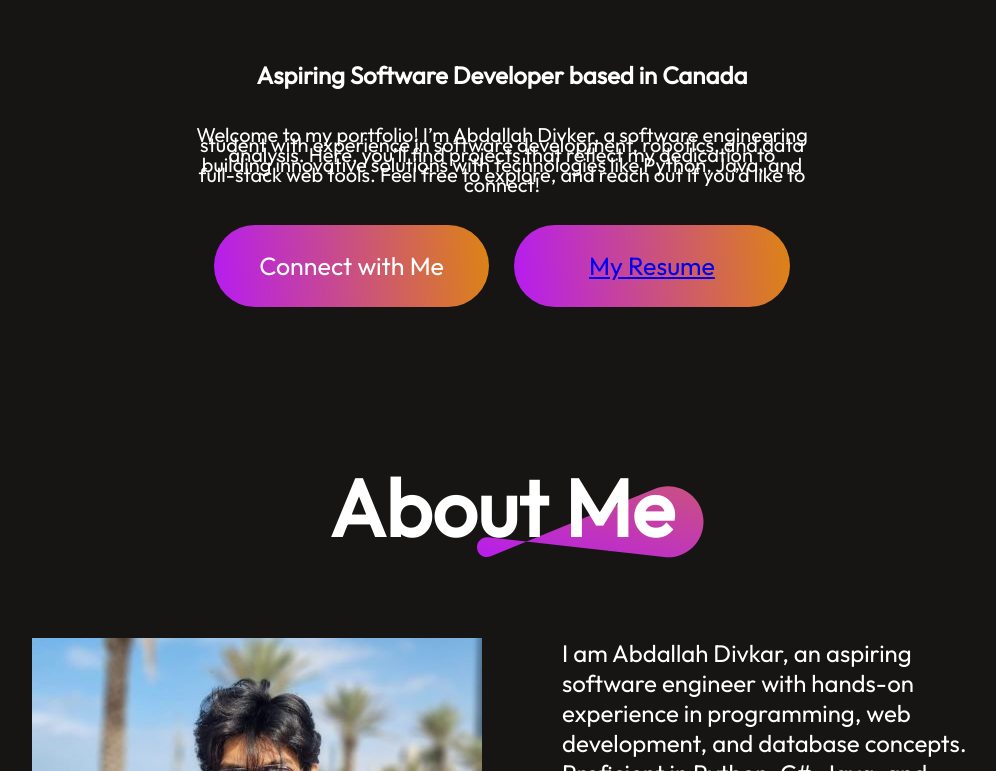
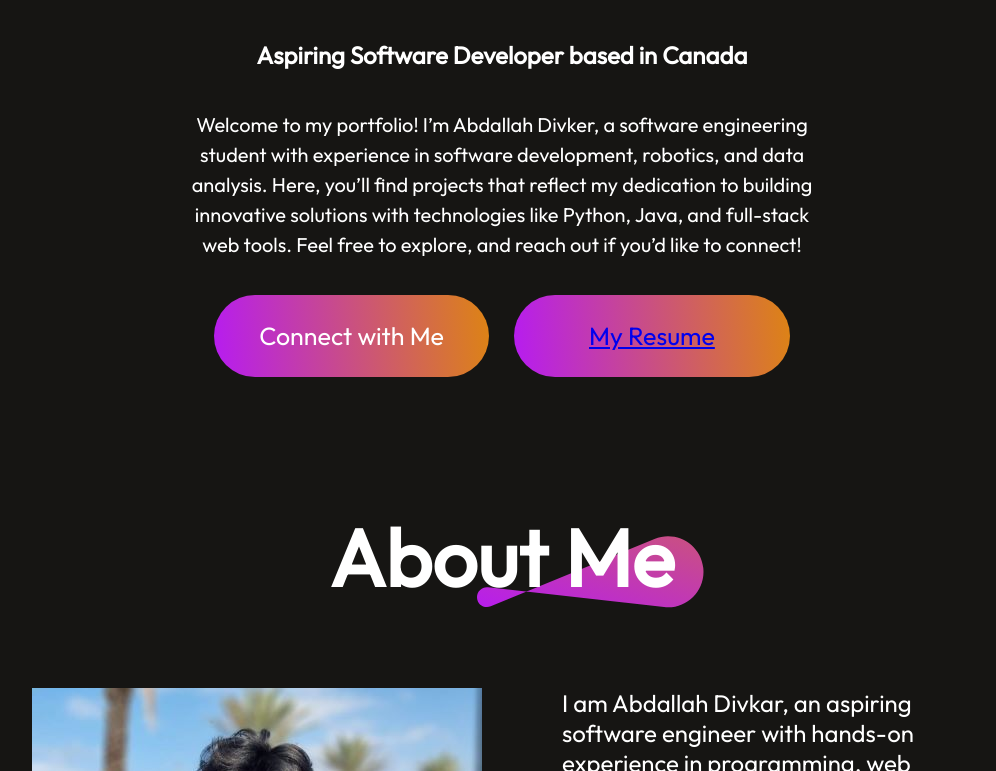
Before and after one commit to Abdallah-Divkar/Portfolio, a React (Vite) app in the folder client/: page / in a window 1280 px wide. Shown: the part 778-1549 px from the top of the page, without its empty margins (138-1134 px from the left). Built offline with nearby package versions, Linux system fonts and the light colour scheme.

Commit message:
CSS for Hero <p> tag

```diff
--- a/client/src/Components/Hero/Hero.css
+++ b/client/src/Components/Hero/Hero.css
@@ -6,14 +6,10 @@ Date: 27/9/2024
 */
 .hero{
     display: flex;
-    padding: 20px;
     align-items: center;
     flex-direction: column;
     gap: 35px;
 }
-
-
-
 
 
 .hero img{
@@ -35,7 +31,7 @@ Date: 27/9/2024
     width: 50%;
     text-align: center;
     font-size: 20px;
-    line-height: 10px;
+    line-height: 30px;
 }
 
 .hero h2{
```
